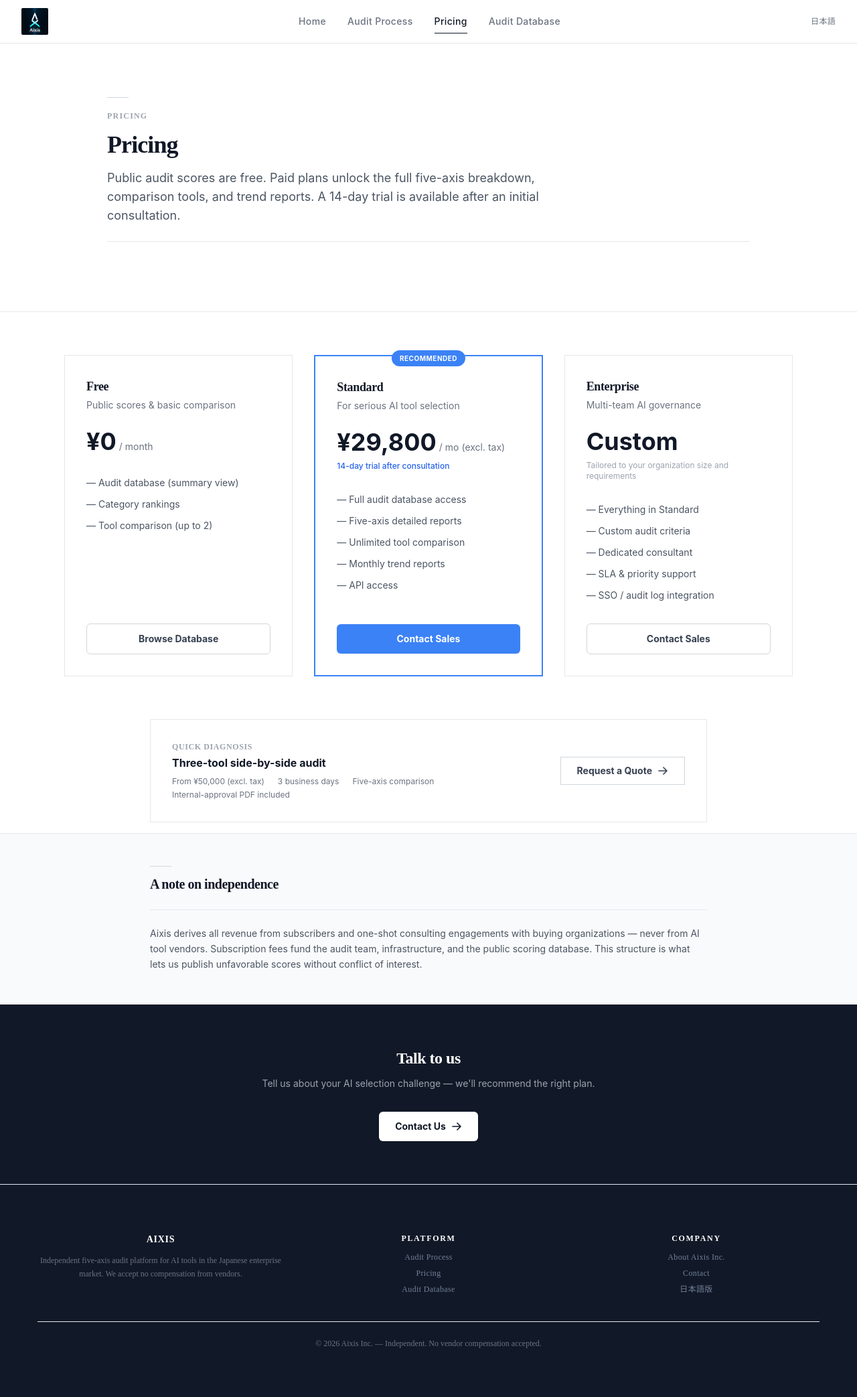
After one commit to Aixis-official/Aixis-, a FastAPI app: template src/aixis_web/templates/public/en/pricing.html in a window 1280 px wide. The commit adds this page. Shown: the whole page at 67% size. Run offline with FastAPI, Linux system fonts and the light colour scheme; the template is opened without the code that fills it, so the values that code supplies are empty; parts of the project's set-up code (start-up, migrations or seed data) failed here and were passed over; some libraries are stand-ins or nearby versions; some web fonts are replaced.

Commit message:
Phase D-1: 英語版マイクロサイト (landing/audit-process/pricing) + hreflang 対応

```diff
--- a/src/aixis_web/templates/base.html
+++ b/src/aixis_web/templates/base.html
@@ -29,6 +29,7 @@
     {% block canonical %}{% endblock %}
     <link rel="alternate" hreflang="ja" href="https://platform.aixis.jp{{ request.path }}">
     <link rel="alternate" hreflang="x-default" href="https://platform.aixis.jp{{ request.path }}">
+    {% if en_alternate %}<link rel="alternate" hreflang="en" href="https://platform.aixis.jp{{ en_alternate }}">{% endif %}
     <!-- OGP -->
     <meta property="og:site_name" content="株式会社Aixis">
     <meta property="og:locale" content="ja_JP">
--- /dev/null
+++ b/src/aixis_web/templates/public/en/base_en.html
@@ -0,0 +1,121 @@
+<!DOCTYPE html>
+<html lang="en" class="scroll-smooth">
+<head>
+    <meta charset="UTF-8">
+    <meta name="viewport" content="width=device-width, initial-scale=1.0, maximum-scale=5.0">
+    <meta name="author" content="Aixis">
+    {% block meta_robots %}<meta name="robots" content="index, follow, max-image-preview:large, max-snippet:-1, max-video-preview:-1">{% endblock %}
+    {% block meta_description %}{% endblock %}
+    {% block page_title_tag %}<title>{{ title | default("Aixis") }} — Independent AI Audit Platform</title>{% endblock %}
+
+    <!-- Favicon -->
+    <link rel="icon" href="/static/img/favicon.ico" sizes="16x16" type="image/x-icon">
+    <link rel="icon" href="/static/img/favicon-32.png" sizes="32x32" type="image/png">
+    <link rel="apple-touch-icon" sizes="180x180" href="/static/img/apple-touch-icon.png">
+
+    {% block canonical %}{% endblock %}
+    {% block hreflang %}{% endblock %}
+
+    <!-- OGP -->
+    <meta property="og:site_name" content="Aixis">
+    <meta property="og:locale" content="en_US">
+    <meta property="og:locale:alternate" content="ja_JP">
+    {% block ogp %}
+    <meta property="og:title" content="{{ title | default('Aixis') }} — Independent AI Audit Platform">
+    <meta property="og:type" content="website">
+    <meta property="og:description" content="Aixis runs independent five-axis audits of AI tools for the Japanese enterprise market. Choose by data, not by feeling.">
+    <meta property="og:image" content="https://platform.aixis.jp/static/img/og/aixis-platform-ogp.png">
+    <meta property="og:image:type" content="image/png">
+    <meta property="og:image:width" content="1200">
+    <meta property="og:image:height" content="630">
+    <meta name="twitter:card" content="summary_large_image">
+    {% endblock %}
+
+    {% block structured_data %}{% endblock %}
+
+    <!-- Tailwind CSS (shared with JA site) -->
+    <link rel="stylesheet" href="/static/css/tailwind.min.css?v=20260406e">
+    <link rel="stylesheet" href="/static/css/style.min.css?v=20260411b">
+
+    <style>
+        body { font-family: -apple-system, BlinkMacSystemFont, "Segoe UI", Roboto, "Helvetica Neue", Arial, sans-serif; }
+        .font-serif { font-family: "Times New Roman", Georgia, serif; }
+        .section-line { width: 32px; height: 1px; background: #cbd5e1; margin-bottom: 12px; }
+        .divider-thin { border: none; border-top: 1px solid #e5e7eb; margin-top: 24px; }
+    </style>
+
+    {% block head %}{% endblock %}
+</head>
+<body class="min-h-screen flex flex-col bg-white text-gray-900 leading-relaxed text-base">
+
+    <a href="#main-content" class="sr-only focus:not-sr-only focus:absolute focus:top-4 focus:left-4 focus:z-[9999] focus:px-4 focus:py-2 focus:bg-white focus:text-gray-900 focus:rounded-md focus:shadow-lg focus:text-sm focus:font-bold">
+        Skip to content
+    </a>
+
+    <!-- Navigation -->
+    <nav class="sticky top-0 z-50 w-full bg-white/90 backdrop-blur border-b border-gray-200">
+        <div class="max-w-7xl mx-auto px-4 sm:px-6 lg:px-8">
+            <div class="flex items-center justify-between h-16">
+                <a href="/en" class="flex items-center gap-2.5 shrink-0">
+                    <img src="/static/img/Aixis-logo-final.png" alt="Aixis — Independent AI Audit Platform" class="h-10 w-auto rounded-sm" width="40" height="40">
+                </a>
+                <div class="hidden md:flex items-center gap-1">
+                    <a href="/en" class="relative px-3.5 py-2 text-sm font-medium tracking-wide {% if active_page == 'home' %}text-gray-900{% else %}text-gray-500 hover:text-gray-900{% endif %}">
+                        Home
+                        {% if active_page == 'home' %}<span class="absolute bottom-0 left-3.5 right-3.5 h-[1px] bg-gray-900"></span>{% endif %}
+                    </a>
+                    <a href="/en/audit-process" class="relative px-3.5 py-2 text-sm font-medium tracking-wide {% if active_page == 'audit-process' %}text-gray-900{% else %}text-gray-500 hover:text-gray-900{% endif %}">
+                        Audit Process
+                        {% if active_page == 'audit-process' %}<span class="absolute bottom-0 left-3.5 right-3.5 h-[1px] bg-gray-900"></span>{% endif %}
+                    </a>
+                    <a href="/en/pricing" class="relative px-3.5 py-2 text-sm font-medium tracking-wide {% if active_page == 'pricing' %}text-gray-900{% else %}text-gray-500 hover:text-gray-900{% endif %}">
+                        Pricing
+                        {% if active_page == 'pricing' %}<span class="absolute bottom-0 left-3.5 right-3.5 h-[1px] bg-gray-900"></span>{% endif %}
+                    </a>
+                    <a href="/tools" class="relative px-3.5 py-2 text-sm font-medium tracking-wide text-gray-500 hover:text-gray-900">
+                        Audit Database
+                    </a>
+                </div>
+                <div class="flex items-center gap-3">
+                    <a href="{{ ja_alternate | default('/') }}" class="text-xs text-gray-500 hover:text-gray-900 tracking-wide" lang="ja" hreflang="ja">日本語</a>
+                </div>
+            </div>
+        </div>
+    </nav>
+
+    <main id="main-content" class="flex-1">
+        {% block content %}{% endblock %}
+    </main>
+
+    <footer class="bg-gray-900 text-gray-400 text-sm">
+        <div class="max-w-7xl mx-auto px-4 sm:px-6 lg:px-8 py-12">
+            <div class="grid grid-cols-1 md:grid-cols-3 gap-8">
+                <div>
+                    <p class="text-white font-bold tracking-wider">AIXIS</p>
+                    <p class="mt-3 text-gray-500 text-xs leading-relaxed">Independent five-axis audit platform for AI tools in the Japanese enterprise market. We accept no compensation from vendors.</p>
+                </div>
+                <div>
+                    <h3 class="text-white text-xs font-bold uppercase tracking-wider">Platform</h3>
+                    <ul class="mt-3 space-y-2 text-xs">
+                        <li><a href="/en/audit-process" class="hover:text-white transition-colors">Audit Process</a></li>
+                        <li><a href="/en/pricing" class="hover:text-white transition-colors">Pricing</a></li>
+                        <li><a href="/tools" class="hover:text-white transition-colors">Audit Database</a></li>
+                    </ul>
+                </div>
+                <div>
+                    <h3 class="text-white text-xs font-bold uppercase tracking-wider">Company</h3>
+                    <ul class="mt-3 space-y-2 text-xs">
+                        <li><a href="https://aixis.jp/company" class="hover:text-white transition-colors">About Aixis Inc.</a></li>
+                        <li><a href="/contact" class="hover:text-white transition-colors">Contact</a></li>
+                        <li><a href="{{ ja_alternate | default('/') }}" class="hover:text-white transition-colors" lang="ja" hreflang="ja">日本語版</a></li>
+                    </ul>
+                </div>
+            </div>
+            <div class="mt-10 pt-6 border-t border-gray-800 text-xs text-gray-500">
+                © 2026 Aixis Inc. — Independent. No vendor compensation accepted.
+            </div>
+        </div>
+    </footer>
+
+</body>
+</html>
--- /dev/null
+++ b/src/aixis_web/templates/public/en/pricing.html
@@ -0,0 +1,144 @@
+{% extends "public/en/base_en.html" %}
+{% set active_page = 'pricing' %}
+
+{% block meta_description %}
+<meta name="description" content="Aixis pricing — Free public scores, Standard subscription with full audit reports, and Enterprise plans for multi-team AI governance. 14-day trial available after consultation.">
+{% endblock %}
+
+{% block canonical %}
+<link rel="canonical" href="https://platform.aixis.jp/en/pricing">
+{% endblock %}
+
+{% block hreflang %}
+<link rel="alternate" hreflang="en" href="https://platform.aixis.jp/en/pricing">
+<link rel="alternate" hreflang="ja" href="https://platform.aixis.jp/pricing">
+<link rel="alternate" hreflang="x-default" href="https://platform.aixis.jp/pricing">
+{% endblock %}
+
+{% block content %}
+
+<section class="border-b border-gray-200">
+    <div class="max-w-5xl mx-auto px-4 sm:px-6 lg:px-8 py-16 sm:py-20 text-left">
+        <div class="section-line"></div>
+        <span class="text-xs font-bold text-gray-400 uppercase tracking-widest font-serif">Pricing</span>
+        <h1 class="mt-3 text-2xl sm:text-3xl lg:text-4xl font-bold font-serif text-gray-900 tracking-tight">Pricing</h1>
+        <p class="mt-4 text-base sm:text-lg text-gray-600 max-w-2xl">
+            Public audit scores are free. Paid plans unlock the full five-axis breakdown, comparison tools, and trend reports. A 14-day trial is available after an initial consultation.
+        </p>
+        <hr class="divider-thin">
+    </div>
+</section>
+
+<section class="max-w-6xl mx-auto px-4 sm:px-6 lg:px-8 py-16">
+    <div class="grid grid-cols-1 md:grid-cols-3 gap-6 lg:gap-8">
+
+        <!-- Free -->
+        <div class="bg-white border border-gray-200 p-8 flex flex-col">
+            <h3 class="text-lg font-bold text-gray-900">Free</h3>
+            <p class="mt-1 text-sm text-gray-500">Public scores & basic comparison</p>
+            <div class="mt-6 flex items-baseline gap-1">
+                <span class="text-4xl font-bold text-gray-900">¥0</span>
+                <span class="text-sm text-gray-500">/ month</span>
+            </div>
+            <ul class="mt-8 space-y-3 flex-1 text-sm text-gray-600">
+                <li>— Audit database (summary view)</li>
+                <li>— Category rankings</li>
+                <li>— Tool comparison (up to 2)</li>
+            </ul>
+            <a href="/tools" class="mt-8 w-full inline-flex items-center justify-center px-6 py-3 rounded-md text-sm font-bold border border-gray-300 text-gray-700 hover:bg-gray-50 transition-colors">
+                Browse Database
+            </a>
+        </div>
+
+        <!-- Standard -->
+        <div class="relative bg-white border-2 border-blue-500 p-8 flex flex-col">
+            <div class="absolute -top-3 left-1/2 -translate-x-1/2">
+                <span class="inline-flex items-center px-3 py-1 rounded-full text-[10px] font-bold uppercase tracking-wider bg-blue-500 text-white">Recommended</span>
+            </div>
+            <h3 class="text-lg font-bold text-gray-900">Standard</h3>
+            <p class="mt-1 text-sm text-gray-500">For serious AI tool selection</p>
+            <div class="mt-6 flex items-baseline gap-1">
+                <span class="text-4xl font-bold text-gray-900">¥29,800</span>
+                <span class="text-sm text-gray-500">/ mo (excl. tax)</span>
+            </div>
+            <p class="mt-2 text-xs text-blue-600 font-medium">14-day trial after consultation</p>
+            <ul class="mt-8 space-y-3 flex-1 text-sm text-gray-600">
+                <li>— Full audit database access</li>
+                <li>— Five-axis detailed reports</li>
+                <li>— Unlimited tool comparison</li>
+                <li>— Monthly trend reports</li>
+                <li>— API access</li>
+            </ul>
+            <a href="/contact?type=database" class="mt-8 w-full inline-flex items-center justify-center px-6 py-3 rounded-md text-sm font-bold bg-blue-500 text-white hover:bg-blue-600 transition-colors shadow-sm">
+                Contact Sales
+            </a>
+        </div>
+
+        <!-- Enterprise -->
+        <div class="bg-white border border-gray-200 p-8 flex flex-col">
+            <h3 class="text-lg font-bold text-gray-900">Enterprise</h3>
+            <p class="mt-1 text-sm text-gray-500">Multi-team AI governance</p>
+            <div class="mt-6 flex items-baseline gap-1">
+                <span class="text-3xl sm:text-4xl font-bold text-gray-900">Custom</span>
+            </div>
+            <p class="mt-2 text-xs text-gray-400">Tailored to your organization size and requirements</p>
+            <ul class="mt-8 space-y-3 flex-1 text-sm text-gray-600">
+                <li>— Everything in Standard</li>
+                <li>— Custom audit criteria</li>
+                <li>— Dedicated consultant</li>
+                <li>— SLA & priority support</li>
+                <li>— SSO / audit log integration</li>
+            </ul>
+            <a href="/contact" class="mt-8 w-full inline-flex items-center justify-center px-6 py-3 rounded-md text-sm font-bold border border-gray-300 text-gray-700 hover:bg-gray-50 transition-colors">
+                Contact Sales
+            </a>
+        </div>
+    </div>
+</section>
+
+<!-- One-shot diagnosis -->
+<section class="max-w-4xl mx-auto px-4 sm:px-6 lg:px-8 pb-4">
+    <div class="border border-gray-200 p-6 sm:p-8">
+        <div class="flex flex-col sm:flex-row sm:items-center sm:justify-between gap-4">
+            <div>
+                <p class="text-xs font-bold text-gray-400 uppercase tracking-wider font-serif">Quick Diagnosis</p>
+                <p class="mt-1 text-base font-bold text-gray-900">Three-tool side-by-side audit</p>
+                <div class="mt-2 flex flex-wrap gap-x-5 gap-y-1 text-xs text-gray-500">
+                    <span>From ¥50,000 (excl. tax)</span>
+                    <span>3 business days</span>
+                    <span>Five-axis comparison</span>
+                    <span>Internal-approval PDF included</span>
+                </div>
+            </div>
+            <a href="/contact?type=quick" class="inline-flex items-center gap-2 px-6 py-2.5 text-sm font-bold border border-gray-300 text-gray-700 hover:border-gray-500 transition-colors whitespace-nowrap">
+                Request a Quote
+                <svg class="w-4 h-4" fill="none" viewBox="0 0 24 24" stroke-width="2.5" stroke="currentColor"><path stroke-linecap="round" stroke-linejoin="round" d="M13.5 4.5L21 12m0 0l-7.5 7.5M21 12H3"/></svg>
+            </a>
+        </div>
+    </div>
+</section>
+
+<!-- Note -->
+<section class="bg-gray-50 border-y border-gray-200 mt-16">
+    <div class="max-w-4xl mx-auto px-4 sm:px-6 lg:px-8 py-12">
+        <div class="section-line"></div>
+        <h2 class="text-xl font-bold font-serif text-gray-900 tracking-tight">A note on independence</h2>
+        <hr class="divider-thin">
+        <p class="mt-6 text-sm text-gray-600 leading-relaxed">
+            Aixis derives all revenue from subscribers and one-shot consulting engagements with buying organizations — never from AI tool vendors. Subscription fees fund the audit team, infrastructure, and the public scoring database. This structure is what lets us publish unfavorable scores without conflict of interest.
+        </p>
+    </div>
+</section>
+
+<section class="bg-gray-900">
+    <div class="max-w-4xl mx-auto px-4 sm:px-6 lg:px-8 py-16 text-center">
+        <h2 class="text-xl sm:text-2xl font-bold font-serif text-white">Talk to us</h2>
+        <p class="mt-3 text-sm text-gray-400">Tell us about your AI selection challenge — we'll recommend the right plan.</p>
+        <a href="/contact" class="mt-8 inline-flex items-center gap-2 px-6 py-3 rounded-md text-sm font-bold bg-white text-gray-900 hover:bg-gray-100 transition-colors">
+            Contact Us
+            <svg class="w-4 h-4" fill="none" viewBox="0 0 24 24" stroke-width="2.5" stroke="currentColor"><path stroke-linecap="round" stroke-linejoin="round" d="M13.5 4.5L21 12m0 0l-7.5 7.5M21 12H3"/></svg>
+        </a>
+    </div>
+</section>
+
+{% endblock %}
```
Also changed, not shown: src/aixis_web/pages.py (+46 -0 lines), src/aixis_web/templates/public/en/audit_process.html (added, +129 -0 lines), src/aixis_web/templates/public/en/landing.html (added, +126 -0 lines), tests/test_template_smoke.py (+3 -0 lines).
